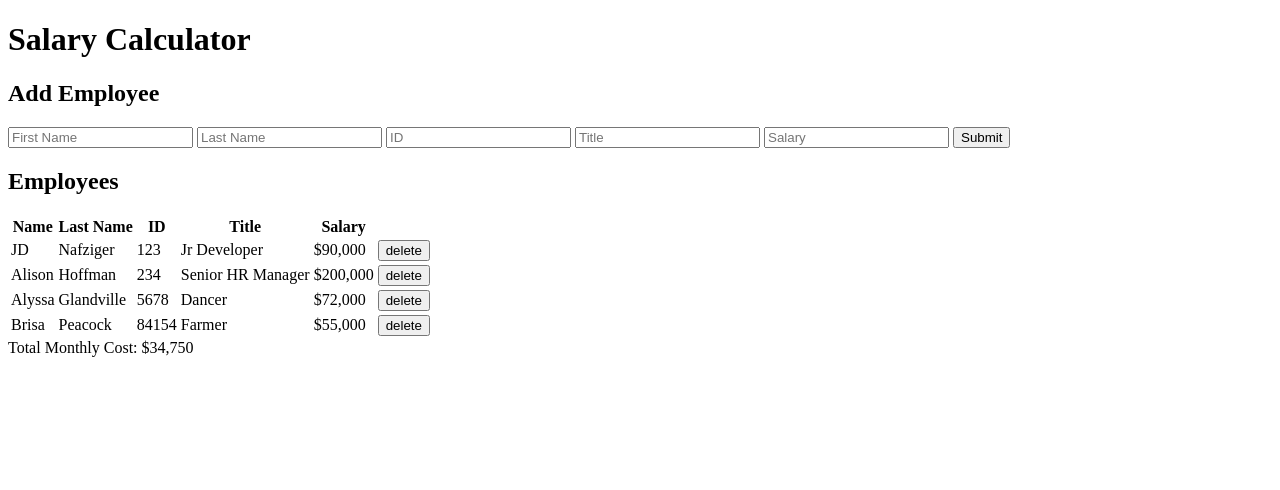
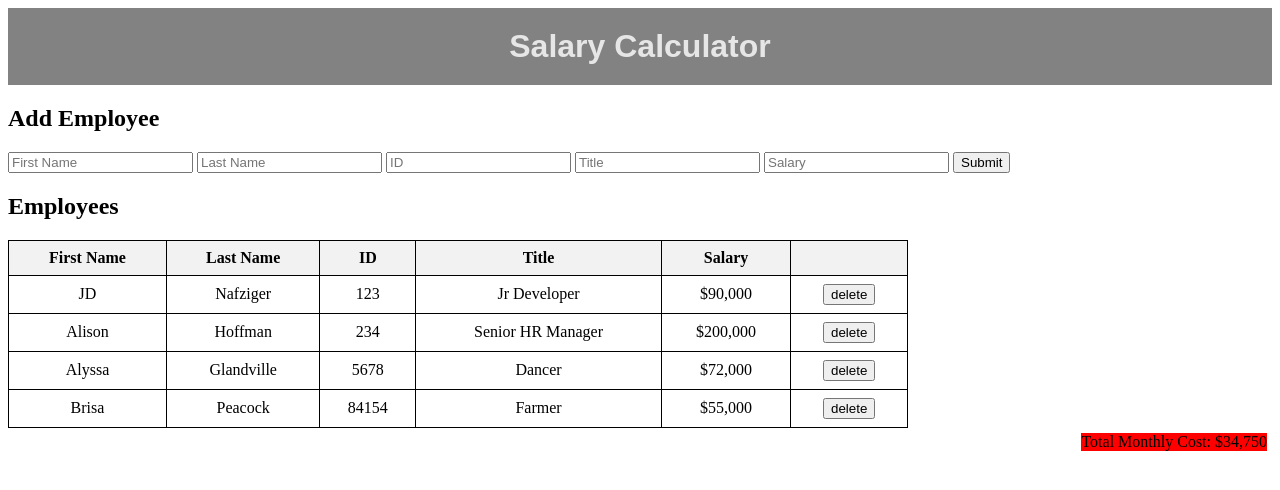
Before and after one commit to JDNafz/weekend-jquery-salary-calculator, a plain HTML site: page index.html in a window 1280 px wide. Drawn offline with Linux system fonts and the light colour scheme.

Commit message:
Revert "I made a mess... please help"
This reverts commit 72a0167b935703da776386293e8843b819f30596.

fixed my problems thank the lord

```diff
--- a/index.html
+++ b/index.html
@@ -24,7 +24,7 @@
     <h2> Employees</h2>
     <table id="resultsTable">
         <tr id="firstRow">
-          <th id="firstNameCol" >Name</th>
+          <th id="firstNameCol" >First Name</th>
           <th id="lastNameCol"  >Last Name</th>
           <th id="userIDCol"    >ID</th>
           <th id="titleCol"     >Title</th>
--- a/script.js
+++ b/script.js
@@ -159,20 +159,17 @@ function updateMonthly(employee,addOrRemove){
 }//end updateTotal
 
 function removeRow(){
-    $(this).remove();
-}
-// function removeRow(){
-//     // find the html of the grandparent
-//     let htmlTarget = $(this).parent().parent()[0];
-//     //take the id string from the html element
-//     let employeeId = htmlTarget.id
-//     //remove the tableRow
-//     $(this).parent().parent().remove()
-//     //access the employee object using the id String
-//     let employee = employees[employeeId];
-//     //calculate removing their income from the Monthly total
-//     updateMonthly(employee,'remove');
-// }//end removeUser
+    // find the html of the grandparent
+    let htmlTarget = $(this).parent().parent()[0];
+    //take the id string from the html element
+    let employeeId = htmlTarget.id
+    //remove the tableRow
+    $(this).parent().parent().remove()
+    //access the employee object using the id String
+    let employee = employees[employeeId];
+    //calculate removing their income from the Monthly total
+    updateMonthly(employee,'remove');
+}//end removeUser
 
 //Format number into currency display
 function formatMoney(number){
--- a/styles.css
+++ b/styles.css
@@ -1 +1,46 @@
-/*# sourceMappingURL=styles.css.map */
+h1 {
+    background-color: rgb(130, 130, 130);
+    color: rgb(230, 230, 230);
+    padding: 20px;
+    margin: 0;
+    text-align: center;
+    font-family: Arial, Helvetica, sans-serif;
+}
+
+table {
+    border-collapse: collapse;
+    width: 100%;
+    max-width: 900px;
+    align-content: center;
+}
+
+th, td {
+    border: 1px solid black;
+    padding: 8px;
+    text-align: center;
+}
+
+th {
+  background-color: #f2f2f2;
+}
+
+.total {
+  float: right;
+}
+
+span {
+  margin: 5px;
+}
+.red-fill {
+  /* display: inline-block; */
+  /* width: 100px;
+  height: 100px;
+  margin: 5px; */
+  background-color: red;
+}
+
+.error-highlight{
+  outline: none;
+  border-color: #bf3826;
+  box-shadow: 0 0 10px red;
+}
```
Also changed, not shown: index2.html (+5 -6 lines).
